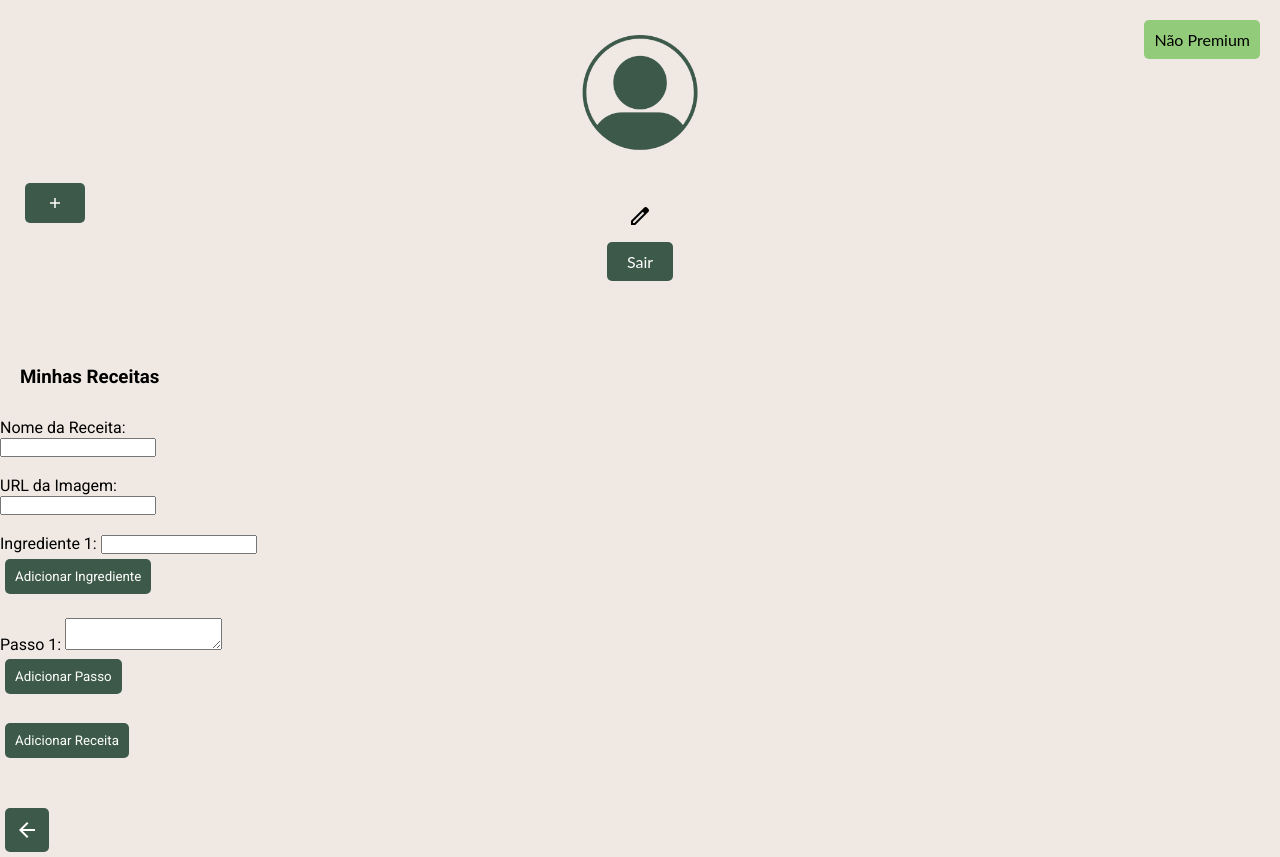
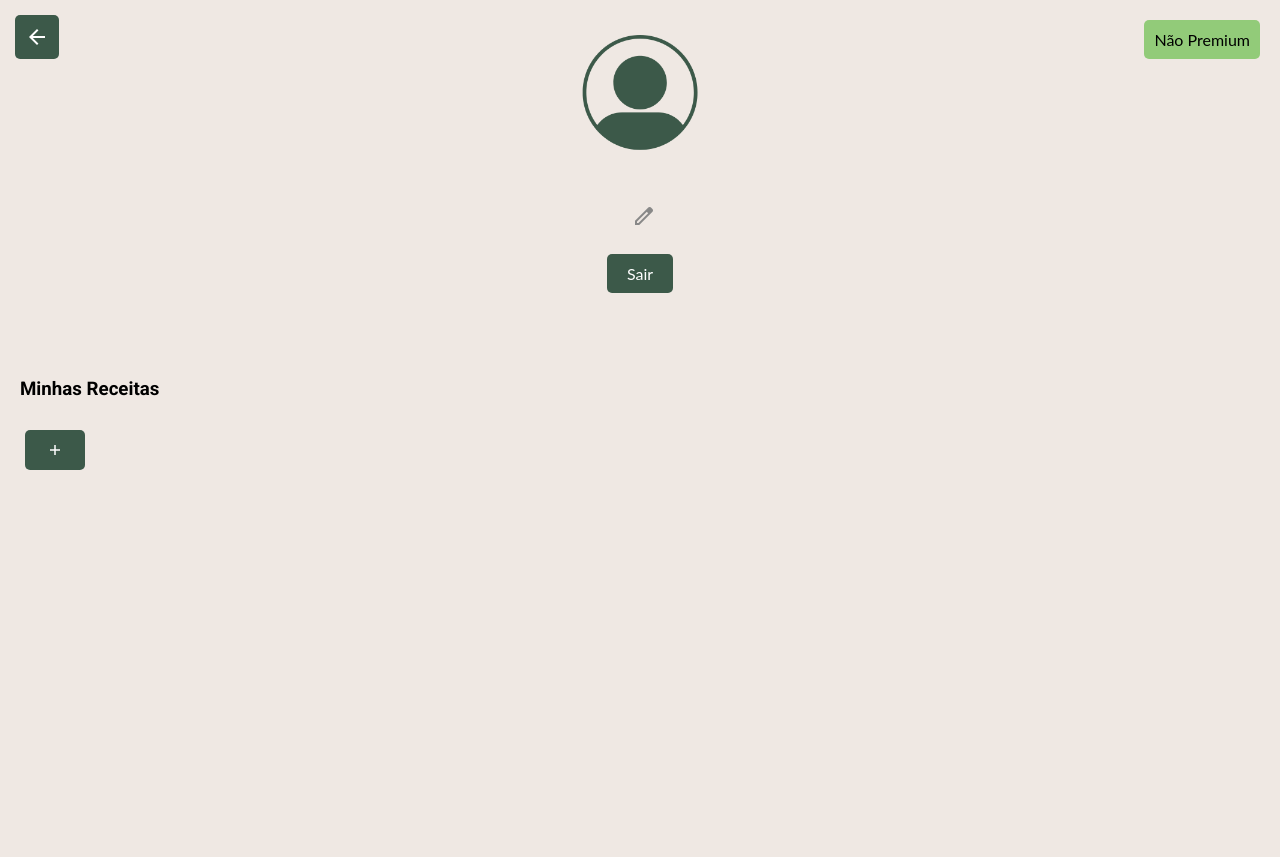
Before and after one commit to ICEI-PUC-Minas-CC-TI/plmg-cc-ti2-2024-1-g13-sosreceitas, a plain HTML site: page Codigo/SOS_Receitas/src/profile/index.html in a window 1280 px wide. After the commit the page ends 800 px from the top, so only its background shows below. Drawn offline with nearby package versions, Linux system fonts and the light colour scheme.

Commit message:
Update style.css

```diff
--- a/Codigo/SOS_Receitas/src/profile/style.css
+++ b/Codigo/SOS_Receitas/src/profile/style.css
@@ -8,6 +8,14 @@ header {
   justify-content: space-between;
   flex-direction: column;
   align-items: center;
+}
+
+.profile {
+  display: flex;
+  justify-content: center;
+  align-items: center;
+  gap: 8px;
+  margin-bottom: 16px;
 }
 
 .user-info {
@@ -33,9 +41,7 @@ header {
   cursor: pointer;
   border-radius: 5px;
   font-size: 20px;
-  margin-top: 10px;
-  position: absolute;
-  bottom: 160px;
+  margin-top: 20px;
 }
 
 #logout-btn {
@@ -94,10 +100,15 @@ button:hover {
   background-color: #3c5949;
 }
 
-#home-btn {
+#go-back {
   position: absolute;
   top: 10px;
   left: 10px;
+}
+
+#edit-btn {
+  color: #888;
+  cursor: pointer;
 }
 
 .recipe {
@@ -117,3 +128,11 @@ button:hover {
   margin-top: 10px;
   color: #555;
 }
+
+.container {
+  display: none;
+}
+
+.container.add {
+  display: block;
+}
```
